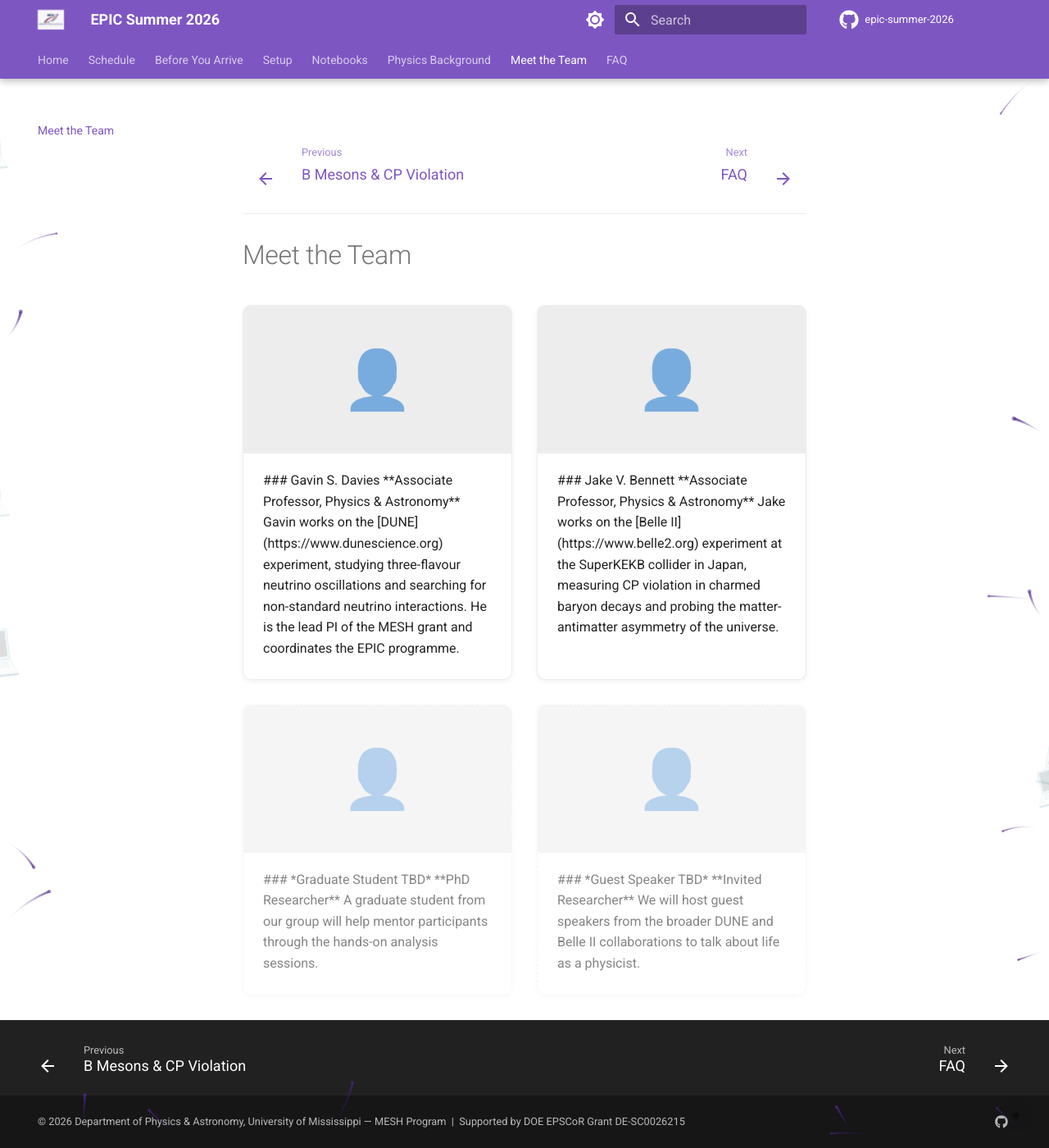
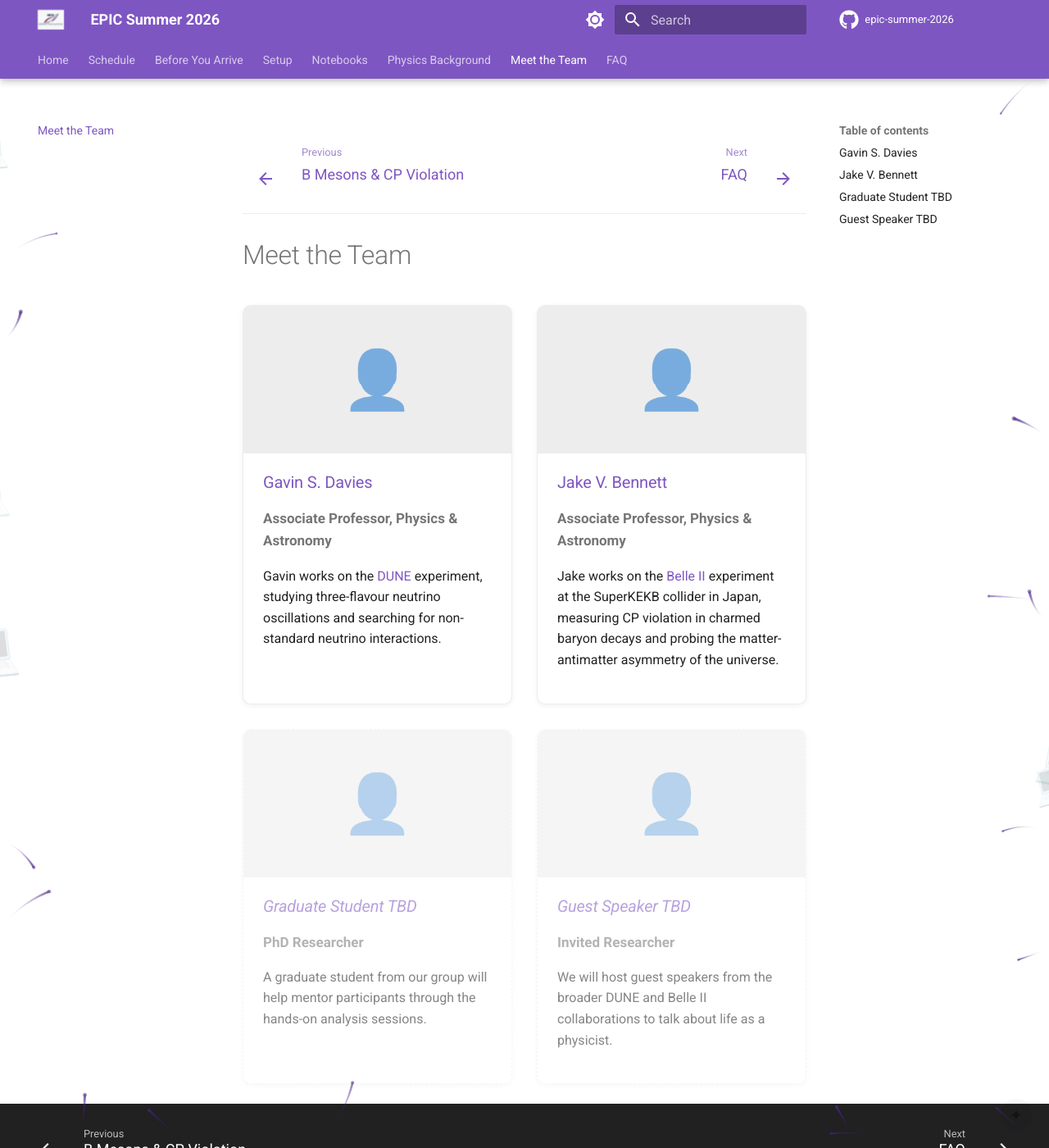
Before and after one commit to olemiss-physics/epic-summer-2026, an MkDocs documentation site: the page built from docs/team.md, in a window 1280 px wide and 1400 px high. Shown: the whole window at 82% size. Built offline with MkDocs 1.6.1 and Material for MkDocs 9.7.7, drawn with Linux system fonts in a browser that asks for light colours; comment, search, counter and statistics services are not loaded.

Commit message:
Fix markdown parsing in team cards; trim my bio

```diff
--- a/docs/team.md
+++ b/docs/team.md
@@ -1,22 +1,22 @@
 # Meet the Team
 
-<div class="team-grid">
+<div class="team-grid" markdown>
 
-<div class="team-card">
+<div class="team-card" markdown>
 <div class="team-photo placeholder"></div>
-<div class="team-info">
+<div class="team-info" markdown>
 
 ### Gavin S. Davies
 **Associate Professor, Physics & Astronomy**
 
-Gavin works on the [DUNE](https://www.dunescience.org) experiment, studying three-flavour neutrino oscillations and searching for non-standard neutrino interactions. He is the lead PI of the MESH grant and coordinates the EPIC programme.
+Gavin works on the [DUNE](https://www.dunescience.org) experiment, studying three-flavour neutrino oscillations and searching for non-standard neutrino interactions.
 
 </div>
 </div>
 
-<div class="team-card">
+<div class="team-card" markdown>
 <div class="team-photo placeholder"></div>
-<div class="team-info">
+<div class="team-info" markdown>
 
 ### Jake V. Bennett
 **Associate Professor, Physics & Astronomy**
@@ -26,9 +26,9 @@ Jake works on the [Belle II](https://www.belle2.org) experiment at the SuperKEKB
 </div>
 </div>
 
-<div class="team-card placeholder-card">
+<div class="team-card placeholder-card" markdown>
 <div class="team-photo placeholder"></div>
-<div class="team-info">
+<div class="team-info" markdown>
 
 ### *Graduate Student TBD*
 **PhD Researcher**
@@ -38,9 +38,9 @@ A graduate student from our group will help mentor participants through the hand
 </div>
 </div>
 
-<div class="team-card placeholder-card">
+<div class="team-card placeholder-card" markdown>
 <div class="team-photo placeholder"></div>
-<div class="team-info">
+<div class="team-info" markdown>
 
 ### *Guest Speaker TBD*
 **Invited Researcher**
```
